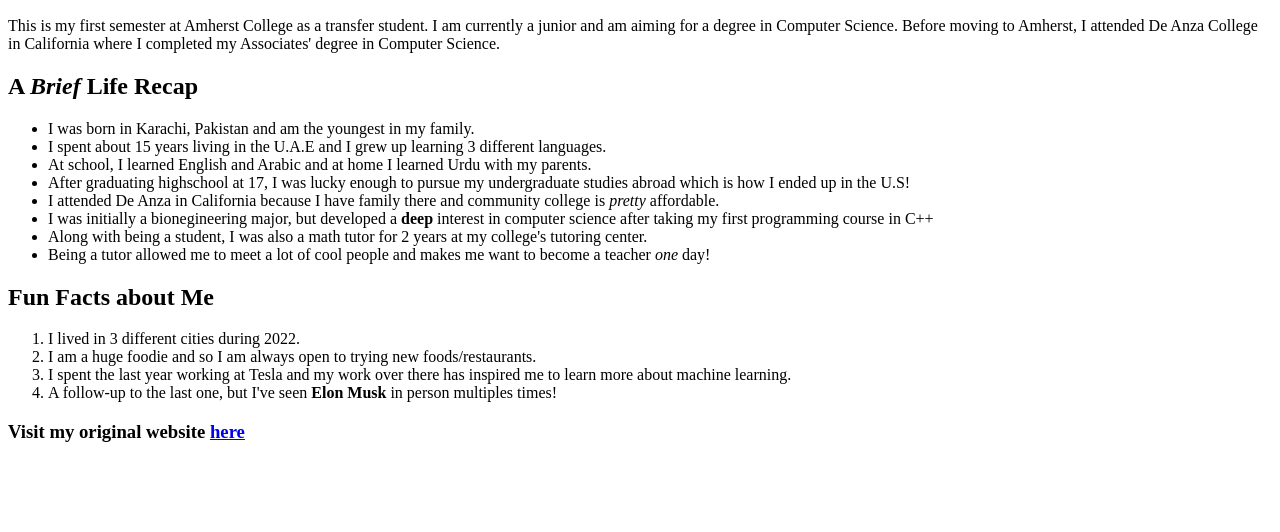
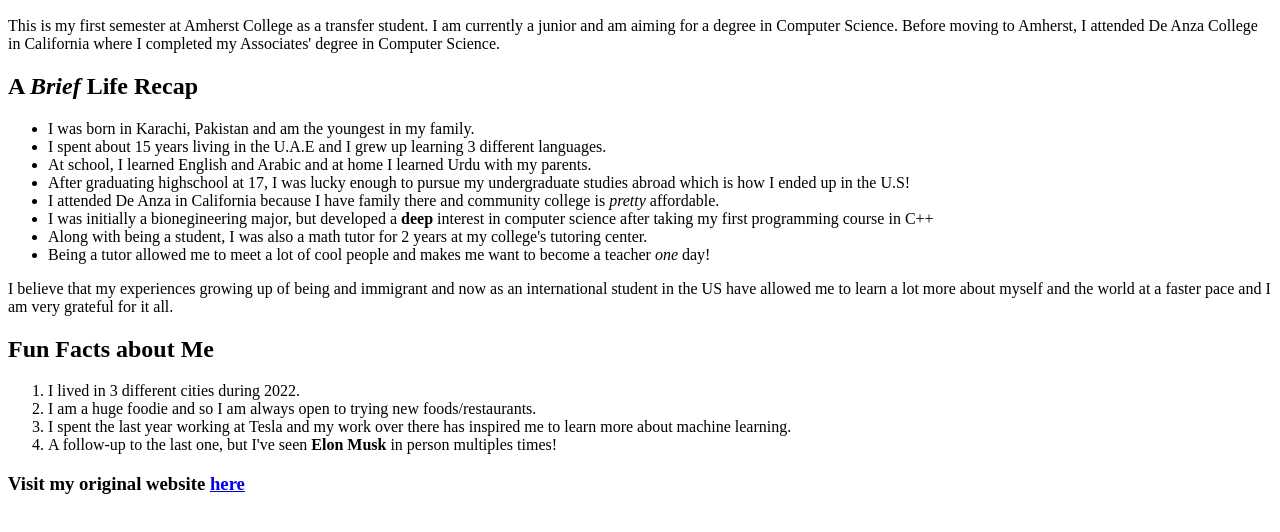
Before and after one commit to mariakh12/COSC-225-PUBLIC, a plain HTML site: page about.html in a window 1280 px wide. Shown: the part 110-642 px from the top of the page. Drawn offline with Linux system fonts and the light colour scheme.

Commit message:
Update about.html

```diff
--- a/about.html
+++ b/about.html
@@ -21,6 +21,8 @@
                     <li> Along with being a student, I was also a math tutor for 2 years at my college's tutoring center. </li>
                     <li> Being a tutor allowed me to meet a lot of cool people and makes me want to become a teacher <i>one</i> day!  </li>
                 </ul>
+                    <p> I believe that my experiences growing up of being and immigrant and now as an international student in the US have allowed me to learn a lot more about myself and the world at a faster pace and I am very grateful for it all.</p>
+
 
                 <h2>Fun Facts about Me</h2>
                 <ol>
```
